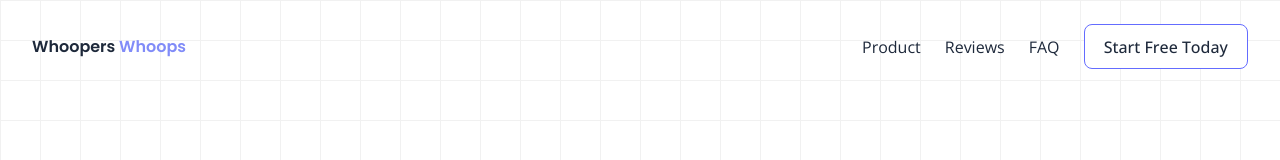
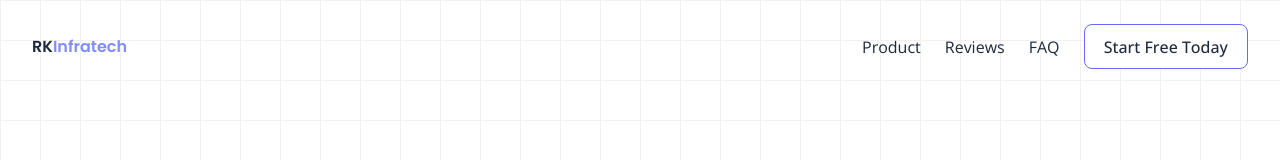
Before and after one commit to SURAJSPS/svelte-tailwind-template, a SvelteKit app: page / in a window 1280 px wide. Shown: the top 160 px of the page. Built offline with nearby package versions, Linux system fonts and the light colour scheme.

Commit message:
"change"

```diff
--- a/package.json
+++ b/package.json
@@ -1,5 +1,5 @@
 {
-  "name": "testing-svelte",
+  "name": "rkinfratech",
   "version": "0.0.1",
   "private": true,
   "scripts": {
--- a/src/components/Footer.svelte
+++ b/src/components/Footer.svelte
@@ -3,7 +3,7 @@
 		class="max-w-[1200px] mx-auto w-full grid grid-cols-1 sm:grid-cols-2 md:grid-cols-5 gap-8 text-base"
 	>
 		<div class="flex flex-col gap-4 md:col-span-2">
-			<h1 class="font-semibold">Whoopers <span class="text-indigo-400">Whoops</span></h1>
+			<h1 class="font-semibold">RK<span class="text-indigo-400">Infratech</span></h1>
 			<p class="">©2024 Whoopers Whoops LTD. ALl rights reserved</p>
 		</div>
 		<div class="flex flex-col gap-4">
--- a/src/components/Header.svelte
+++ b/src/components/Header.svelte
@@ -5,7 +5,7 @@
 <header class="flex flex-col relative z-20">
 	<div class="max-w-[1400px] mx-auto w-full flex justify-between items-center p-4 py-6">
 		<a href="/">
-			<h1 class=" font-semibold">Whoopers <span class="text-indigo-400">Whoops</span></h1>
+			<h1 class=" font-semibold">RK<span class="text-indigo-400">Infratech</span></h1>
 		</a>
 		<button on:click={() => ($openModal = true)} class=" md:hidden grid place-items-center">
 			<i class="fa-solid fa-bars"></i>
--- a/src/components/Reviews.svelte
+++ b/src/components/Reviews.svelte
@@ -109,7 +109,7 @@
 		</button>
 		<div class="flex flex-col gap-10">
 			<p class="mx-auto text-large sm:text-xl md:text-2xl font-semibold">
-				Trusted By 1,349 Soldiers
+				Trusted By 1,349 Clients
 			</p>
 			<Stars/>
 		</div>
--- a/src/routes/+layout.svelte
+++ b/src/routes/+layout.svelte
@@ -15,7 +15,7 @@
 {#if $openModal}
   <div class="fixed top-0 left-0 w-screen h-screen border-b bg-white z-50 flex flex-col gap-8 p-5 px-8 md:hidden">
     <div class="flex items-center justify-between gap-4 border-b pb-2">
-      <h1 class="font-semibold">Whoopers <span class="text-indeigo-400">Whoops</span></h1>
+      <h1 class="font-semibold">RK<span class="text-indeigo-400">Infratech</span></h1>
       <button on:click={() => $openModal = false} class="outline-none border-none">
         <i class="fa-solid fa-xmark text-2xl"></i>
 
```
